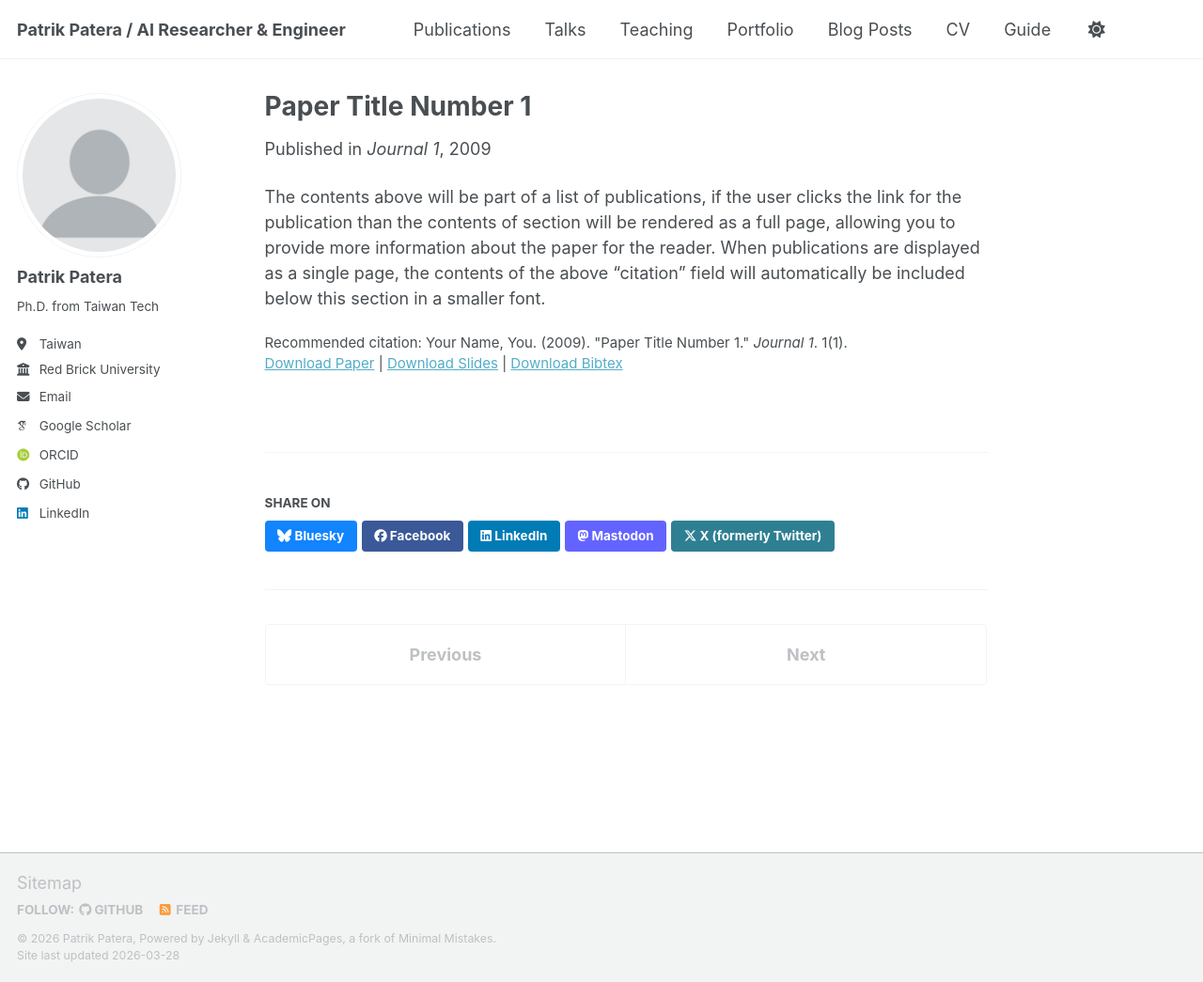
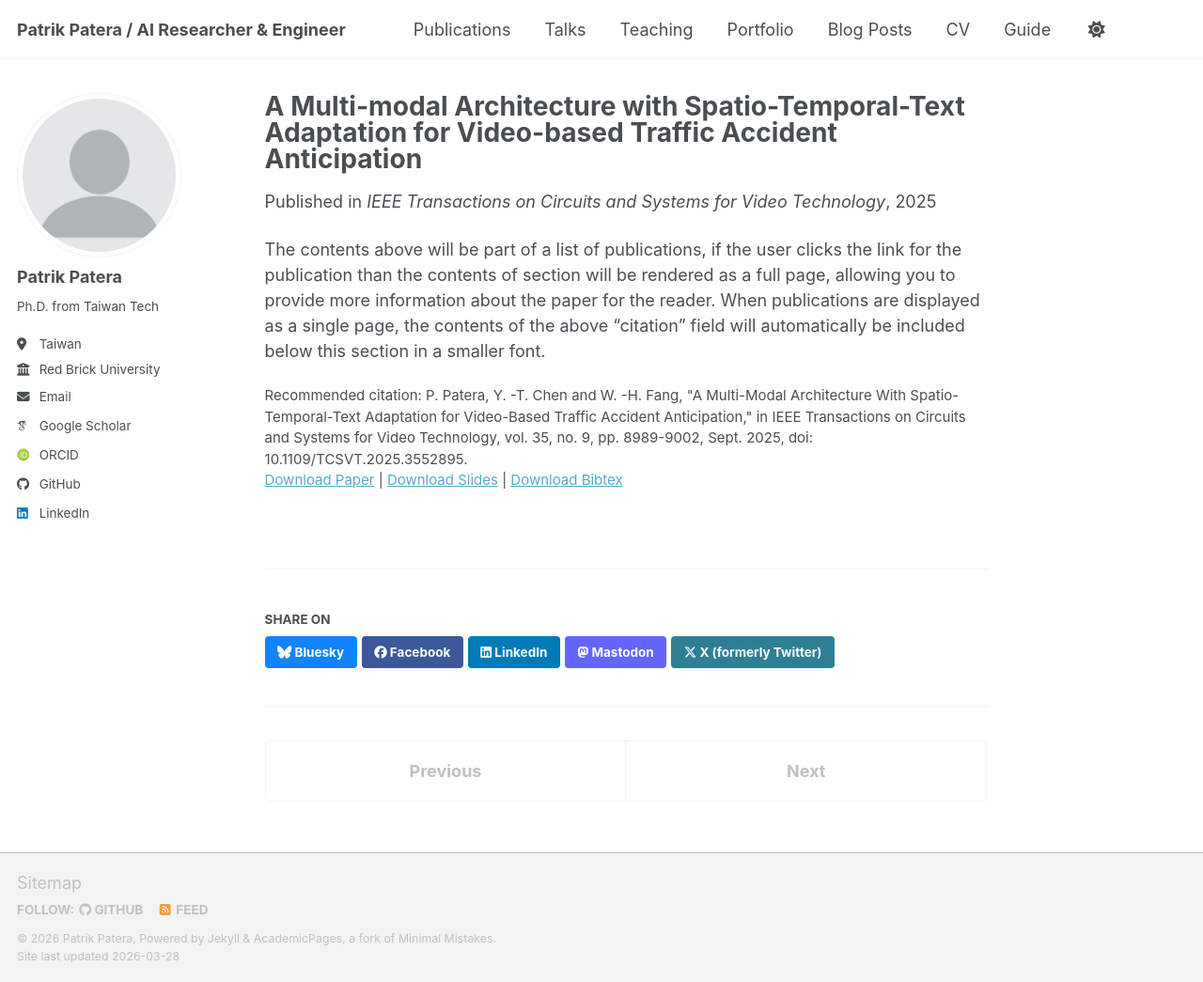
Before and after one commit to patpatera/patpatera.github.io, a Jekyll site: the page built from _publications/IEEE-TCSVT-25.md, in a window 1280 px wide and 1045 px high. Shown: the whole window at 94% size. Built offline with Jekyll 4.4.1, drawn with Linux system fonts in a browser that asks for light colours; some web fonts are replaced; a script bundle is joined from its source files by our own code; library files that are not in the unit come from our copies.

Commit message:
Update and rename 2009-10-01-paper-title-number-1.md to IEEE-TCSVT-25.md

```diff
--- a/_publications/2009-10-01-paper-title-number-1.md
+++ b/_publications/IEEE-TCSVT-25.md
@@ -1,14 +1,14 @@
 ---
-title: "Paper Title Number 1"
+title: "A Multi-modal Architecture with Spatio-Temporal-Text Adaptation for Video-based Traffic Accident Anticipation"
 collection: publications
 category: manuscripts
-permalink: /publication/2009-10-01-paper-title-number-1
+permalink: /publication/IEEE-TCSVT-25
 excerpt: 'This paper is about the number 1. The number 2 is left for future work.'
-date: 2009-10-01
-venue: 'Journal 1'
+date: 2025-03-19
+venue: 'IEEE Transactions on Circuits and Systems for Video Technology'
 slidesurl: 'https://academicpages.github.io/files/slides1.pdf'
-paperurl: 'https://academicpages.github.io/files/paper1.pdf'
+paperurl: 'https://ieeexplore.ieee.org/abstract/document/10933925'
 bibtexurl: 'https://academicpages.github.io/files/bibtex1.bib'
-citation: 'Your Name, You. (2009). &quot;Paper Title Number 1.&quot; <i>Journal 1</i>. 1(1).'
+citation: 'P. Patera, Y. -T. Chen and W. -H. Fang, "A Multi-Modal Architecture With Spatio-Temporal-Text Adaptation for Video-Based Traffic Accident Anticipation," in IEEE Transactions on Circuits and Systems for Video Technology, vol. 35, no. 9, pp. 8989-9002, Sept. 2025, doi: 10.1109/TCSVT.2025.3552895.'
 ---
 The contents above will be part of a list of publications, if the user clicks the link for the publication than the contents of section will be rendered as a full page, allowing you to provide more information about the paper for the reader. When publications are displayed as a single page, the contents of the above "citation" field will automatically be included below this section in a smaller font.
```
